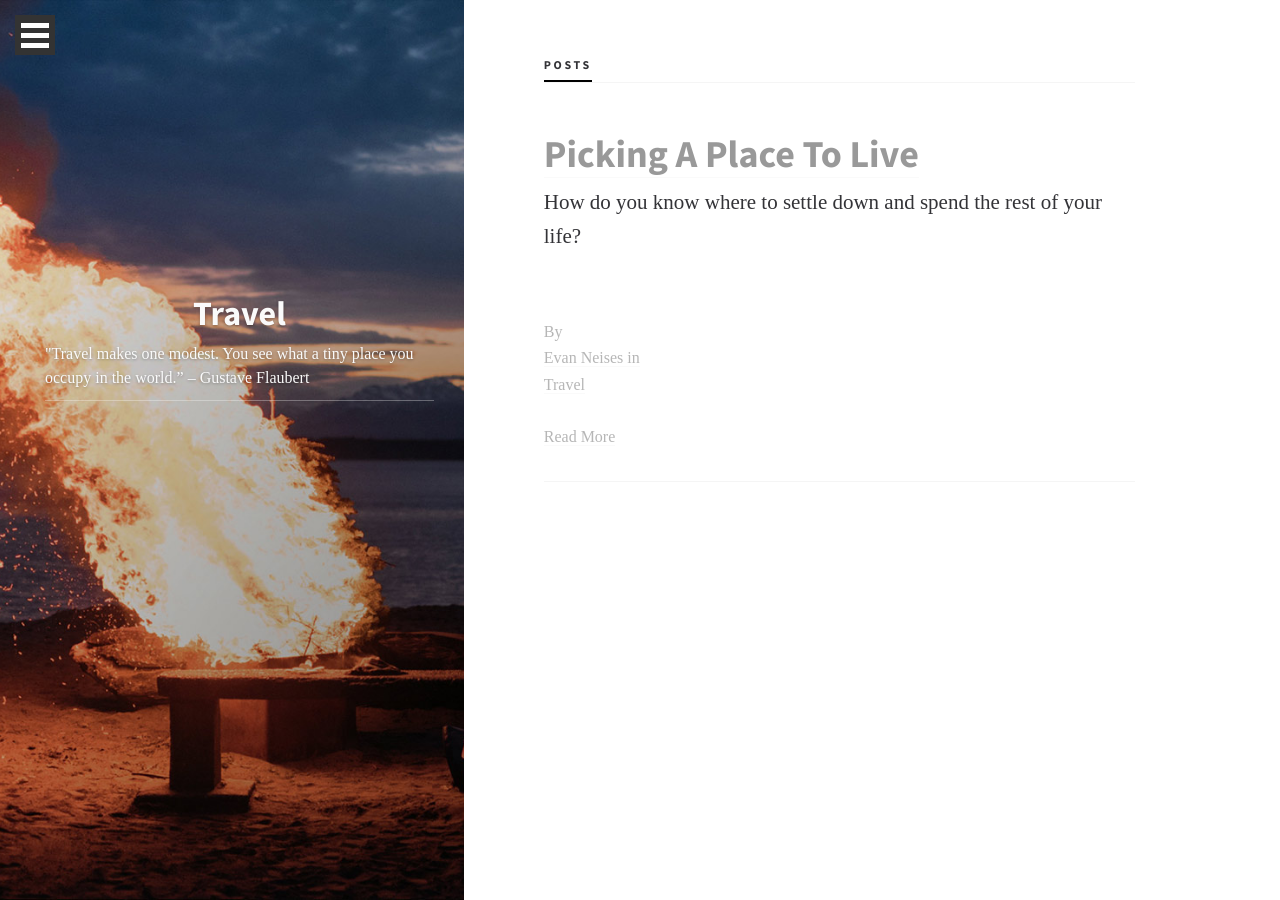
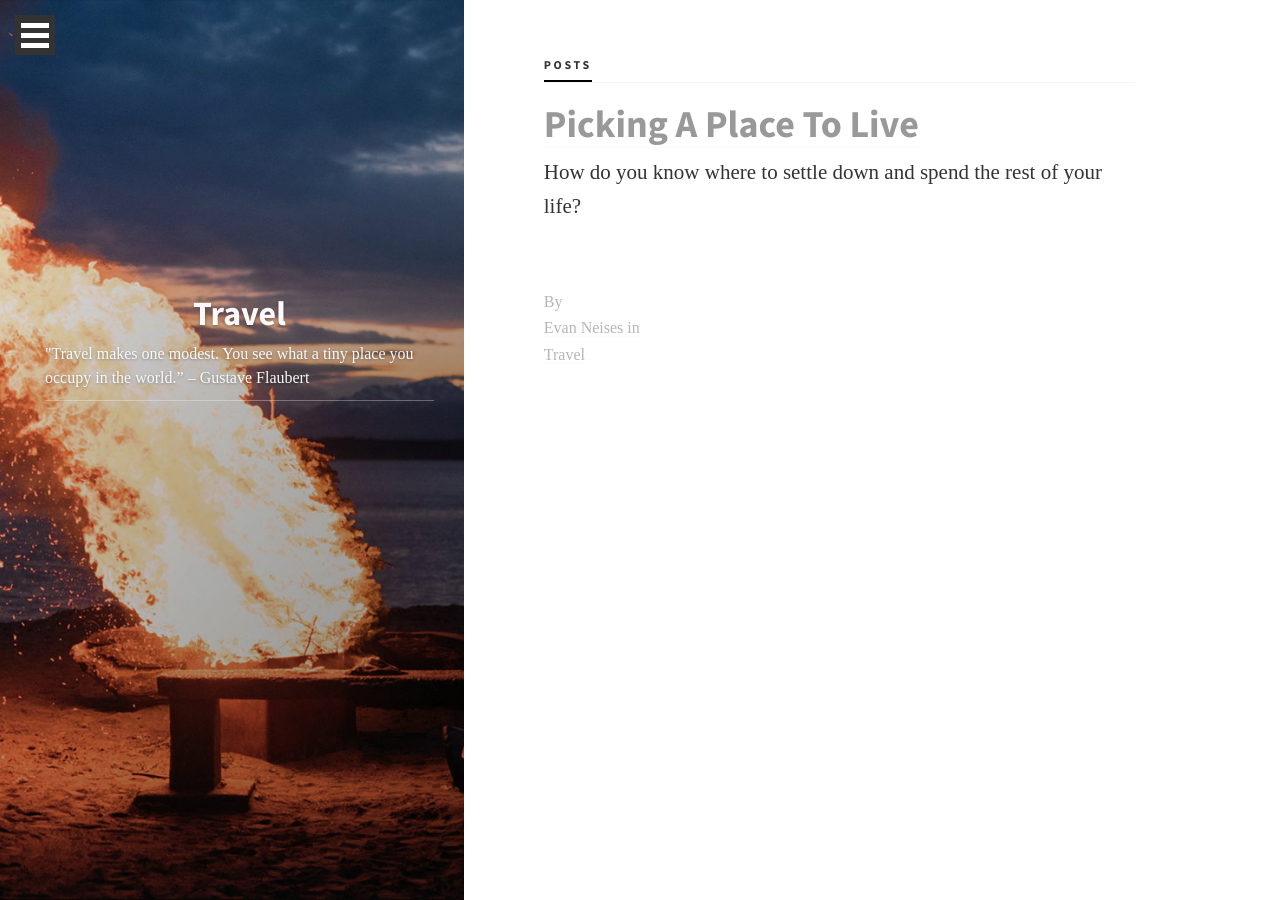
Before and after one commit to EJBlog/EJBlog.github.io, a Jekyll site: the page built from travel_category.html, in a window 1280 px wide. Built offline with Jekyll 4.4.1, drawn with Linux system fonts in a browser that asks for light colours; nearby versions of some CDN libraries; some web fonts are replaced.

Commit message:
Update travel_category.html

```diff
--- a/_layouts/travel_category.html
+++ b/_layouts/travel_category.html
@@ -83,10 +83,8 @@
 
                 <div class="category-page-posts animated fadeIn ">
 
-		<div class="posts">
 			  {% assign posts = site.posts | where: "post_category","Travel" %}
 			  {% for post in posts %}
-		    <article class="post">
 
 			      <h1><a href="{{ site.baseurl }}{{ post.url }}">{{ post.title }}</a></h1>
 
@@ -95,11 +93,7 @@
 			      </div>
 				<p  class="meta">
 				By <a href="{{ site.url }}/author.html" class="meta">{{ post.post_author }} in <a href="{{ site.url }}/category.html" class="meta">{{ post.post_category }}</a>
-
-			<br>
-			<a href="{{ site.baseurl }}{{ post.url }}" class="read-more">Read More</a>
 				</p>
-		    </article>
 			  {% endfor %}
 			</div>
 
```
Lines whose indentation alone changed are shown as unchanged.
